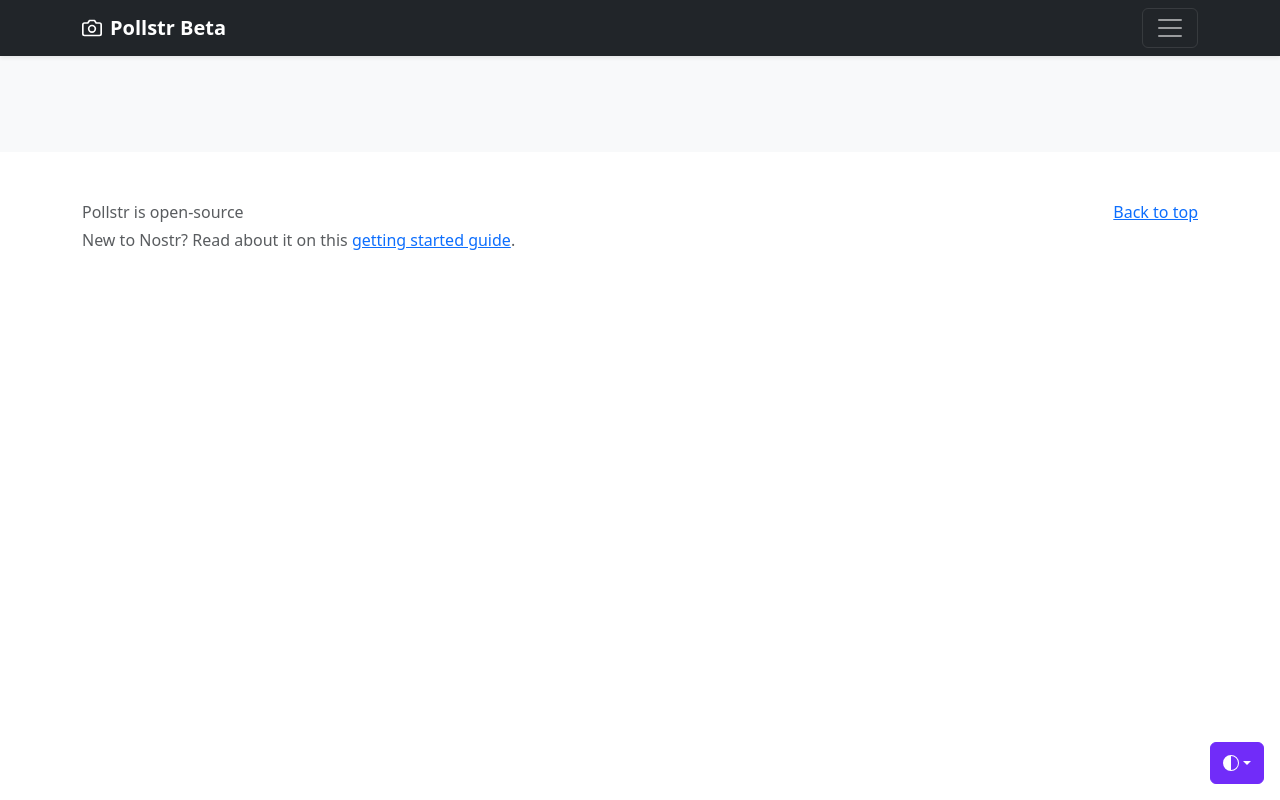
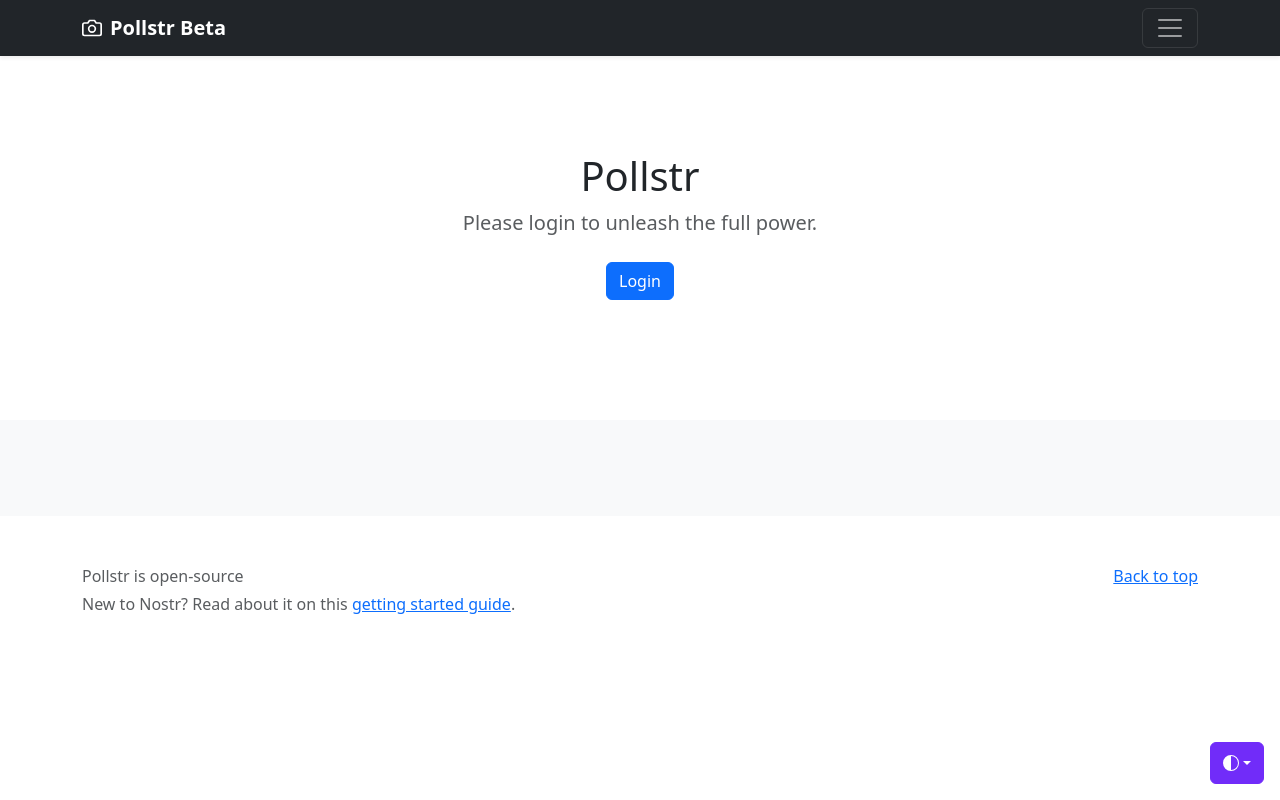
Before and after one commit to mroxso/pollstr, a plain HTML site: page src/index.html in a window 1280 px wide. Drawn offline with nearby package versions, Linux system fonts and the light colour scheme.

Commit message:
rename websocket get polls js script and add login

```diff
--- /dev/null
+++ b/src/helper.js
@@ -0,0 +1,7 @@
+async function nostrLogin() {
+    const pubkey = await window.nostr.getPublicKey();
+    console.log(pubkey);
+    document.getElementById('login-button').style.display = 'none';
+    document.getElementById('login-text').innerHTML = `Logged in as ${pubkey}`;
+    return pubkey;
+}
--- a/src/index.html
+++ b/src/index.html
@@ -173,6 +173,18 @@
 
 <main>
 
+  <section id="login-section" class="py-5 text-center container">
+    <div class="row py-lg-5">
+      <div class="col-lg-6 col-md-8 mx-auto">
+        <h1 class="fw-light">Pollstr</h1>
+        <p id="login-text" class="lead text-body-secondary">Please login to unleash the full power.</p>
+        <p id="login-button">
+          <button class="btn btn-primary my-2" onclick="nostrLogin()">Login</button>
+        </p>
+      </div>
+    </div>
+  </section>
+
   <div class="polls-wrapper py-5 bg-body-tertiary">
     <div id="polls-container" class="container">
 
@@ -211,6 +223,7 @@
 
     <script src="https://cdn.jsdelivr.net/npm/bootstrap@5.3.0-alpha3/dist/js/bootstrap.bundle.min.js" integrity="sha384-ENjdO4Dr2bkBIFxQpeoTz1HIcje39Wm4jDKdf19U8gI4ddQ3GYNS7NTKfAdVQSZe" crossorigin="anonymous"></script>
 
-    <script src="script.js"></script>
+    <script src="wsGetPolls.js"></script>
+    <script src="helper.js"></script>
   </body>
 </html>
```
Also changed, not shown: src/wsGetPolls.js (renamed from src/script.js).
